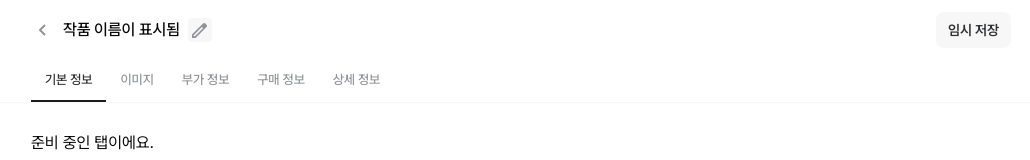
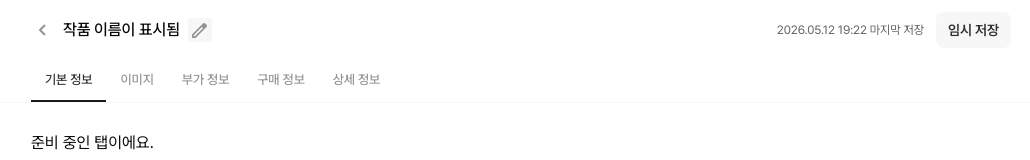
Before and after one commit to DoLog-Team/DoLog-FE, a Next.js app in the folder apps/client/: page /artist-admin/artworks/new in a window 1280 px wide. Shown: the top 160 px of the page, without its empty margins (119-1149 px from the left). Built offline with nearby package versions, Linux system fonts and the light colour scheme.

Commit message:
design: 마지막 수정 텍스트 디자인 수정

```diff
--- a/apps/client/components/common/FormHeader/FormHeader.tsx
+++ b/apps/client/components/common/FormHeader/FormHeader.tsx
@@ -19,7 +19,7 @@ export const FormHeader = ({
 	title,
 	editableTitle,
 	onTitleEditClick,
-	lastSavedAt,
+	lastSavedAt = "2026.05.12 19:22",
 	onTempSave,
 	saveLabel = "임시 저장",
 	onBack,
@@ -47,7 +47,7 @@ export const FormHeader = ({
 
 				<div className="flex items-center gap-3">
 					{lastSavedAt && (
-						<span className="text-body3 text-lightest">{lastSavedAt} 마지막 저장</span>
+						<span className="text-body3 text-lighter">{lastSavedAt} 마지막 저장</span>
 					)}
 					<Button type="button" variant="assistive" size="sm" onClick={onTempSave}>
 						{saveLabel}
```
